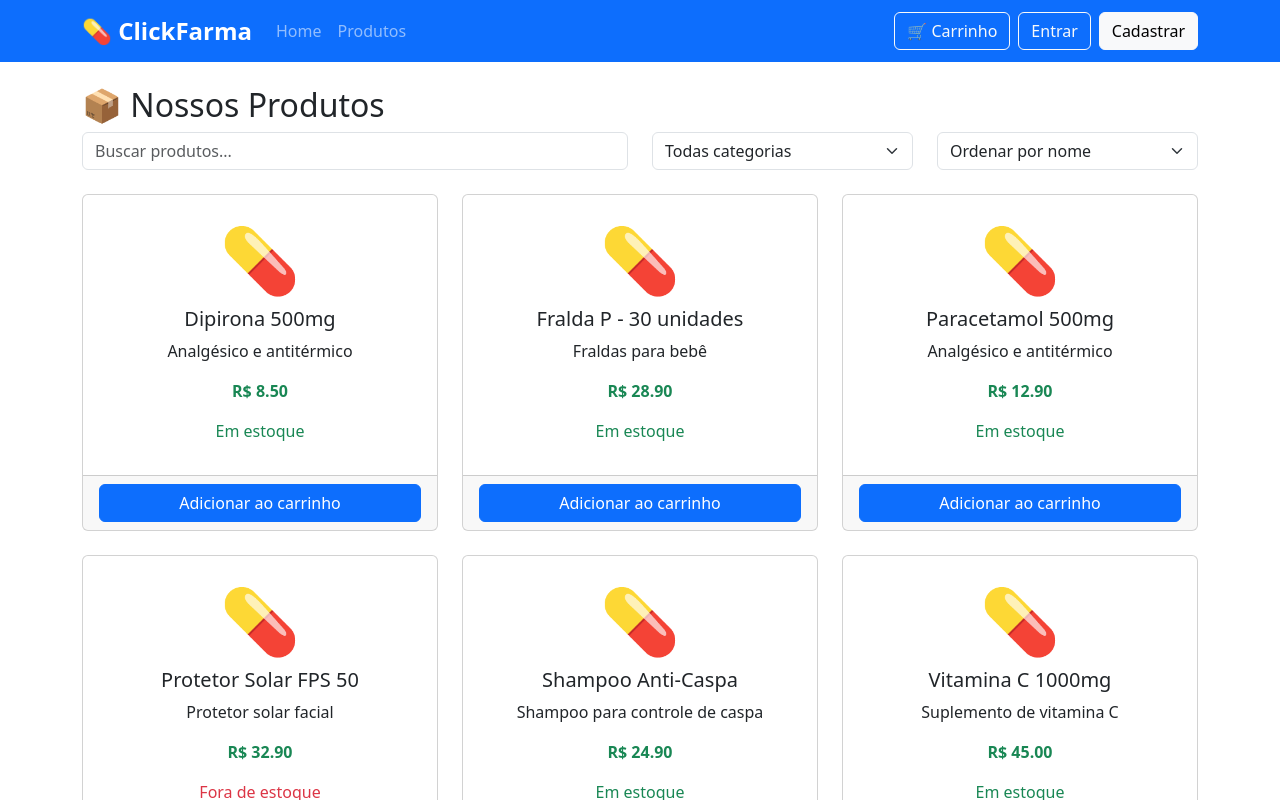
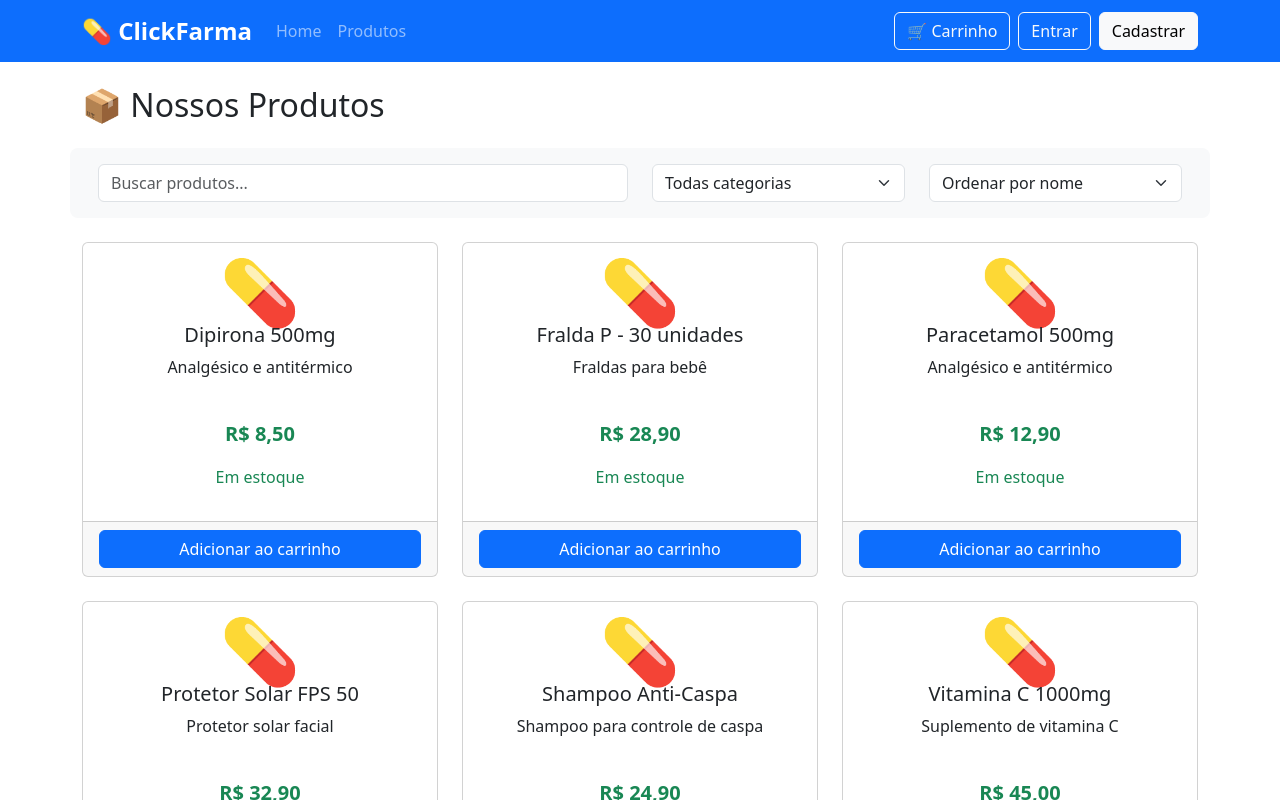
Before and after one commit to gustavsonbarros/clickfarma-frontend-vuejs, a Vue app: page /products in a window 1280 px wide. Shown: the top 800 px of the page. Built offline with nearby package versions, Linux system fonts and the light colour scheme.

Commit message:
US-201: feat: Visualizacao por categorias

```diff
--- a/src/views/Login.vue
+++ b/src/views/Login.vue
@@ -9,7 +9,7 @@
           <div class="card-body">
             <form @submit.prevent="handleLogin">
               <div class="mb-3">
-                <label class="form-label">Email</label>
+                <label class="form-label">Email:</label>
                 <input
                   type="email"
                   class="form-control"
@@ -18,7 +18,7 @@
                 >
               </div>
               <div class="mb-3">
-                <label class="form-label">Senha</label>
+                <label class="form-label">Senha:</label>
                 <input
                   type="password"
                   class="form-control"
@@ -35,7 +35,7 @@
               </button>
             </form>
             <div class="text-center mt-3">
-              <p>Não tem conta? <router-link to="/register">Cadastre-se</router-link></p>
+              <p>Não tem conta? <router-link to="/register">Cadastre-se:</router-link></p>
             </div>
           </div>
         </div>
--- /dev/null
+++ b/src/views/ProductCard.vue
@@ -0,0 +1,89 @@
+<template>
+  <div class="card h-100 product-card">
+    <div class="card-body text-center">
+      <div class="product-icon">💊</div>
+      <h5 class="card-title">{{ product.name }}</h5>
+      <p class="card-text product-description">{{ product.description }}</p>
+      <p class="text-success fw-bold product-price">R$ {{ formattedPrice }}</p>
+      <p :class="stockStatusClass">
+        {{ product.inStock ? 'Em estoque' : 'Fora de estoque' }}
+      </p>
+    </div>
+    <div class="card-footer">
+      <button
+        @click="handleAddToCart"
+        class="btn btn-primary w-100"
+        :disabled="!product.inStock"
+        :aria-label="`Adicionar ${product.name} ao carrinho`"
+      >
+        {{ product.inStock ? 'Adicionar ao carrinho' : 'Indisponível' }}
+      </button>
+    </div>
+  </div>
+</template>
+
+<script>
+export default {
+  name: 'ProductCard',
+  props: {
+    product: {
+      type: Object,
+      required: true,
+      validator: (product) => {
+        return (
+          product.id &&
+          product.name &&
+          product.description &&
+          typeof product.price === 'number' &&
+          typeof product.inStock === 'boolean'
+        )
+      }
+    }
+  },
+  computed: {
+    formattedPrice() {
+      return this.product.price.toFixed(2).replace('.', ',')
+    },
+    stockStatusClass() {
+      return {
+        'text-success': this.product.inStock,
+        'text-danger': !this.product.inStock
+      }
+    }
+  },
+  methods: {
+    handleAddToCart() {
+      this.$emit('add-to-cart', this.product)
+    }
+  }
+}
+</script>
+
+<style scoped>
+.product-card {
+  transition: transform 0.2s ease, box-shadow 0.2s ease;
+}
+
+.product-card:hover {
+  transform: translateY(-5px);
+  box-shadow: 0 4px 8px rgba(0,0,0,0.1);
+}
+
+.product-icon {
+  font-size: 4rem;
+  line-height: 1;
+}
+
+.product-description {
+  min-height: 48px;
+  overflow: hidden;
+  display: -webkit-box;
+  -webkit-line-clamp: 2;
+  line-clamp: 2;
+  -webkit-box-orient: vertical;
+}
+
+.product-price {
+  font-size: 1.25rem;
+}
+</style>
--- a/src/views/Products.vue
+++ b/src/views/Products.vue
@@ -1,18 +1,21 @@
 <template>
   <div class="container mt-4">
-    <h2>📦 Nossos Produtos</h2>
+    <h2 class="page-title">📦 Nossos Produtos</h2>
 
-    <div class="row mb-4">
+    <!-- Filtros e busca -->
+    <div class="row mb-4 filters-section">
       <div class="col-md-6">
         <input
-          v-model="searchTerm"
+          v-model.lazy="searchTerm"
           type="text"
           class="form-control"
           placeholder="Buscar produtos..."
+          aria-label="Buscar produtos"
+          @input="handleSearch"
         >
       </div>
       <div class="col-md-3">
-        <select v-model="filters.category" class="form-select">
+        <select v-model="filters.category" class="form-select" aria-label="Filtrar por categoria">
           <option value="">Todas categorias</option>
           <option v-for="cat in categories" :key="cat" :value="cat">
             {{ cat }}
@@ -20,84 +23,187 @@
         </select>
       </div>
       <div class="col-md-3">
-        <select v-model="filters.sortBy" class="form-select">
+        <select v-model="filters.sortBy" class="form-select" aria-label="Ordenar produtos">
           <option value="name">Ordenar por nome</option>
           <option value="price">Ordenar por preço</option>
         </select>
       </div>
     </div>
 
-    <div class="row">
-      <div v-for="product in filteredProducts" :key="product.id" class="col-md-4 mb-4">
-        <div class="card h-100">
-          <div class="card-body text-center">
-            <span style="font-size: 4rem;">💊</span>
-            <h5 class="card-title">{{ product.name }}</h5>
-            <p class="card-text">{{ product.description }}</p>
-            <p class="text-success fw-bold">R$ {{ product.price.toFixed(2) }}</p>
-            <p :class="{'text-success': product.inStock, 'text-danger': !product.inStock}">
-              {{ product.inStock ? 'Em estoque' : 'Fora de estoque' }}
-            </p>
+    <!-- Loading state -->
+    <div v-if="loading" class="text-center py-5">
+      <div class="spinner-border text-primary" role="status">
+        <span class="visually-hidden">Carregando...</span>
       </div>
-          <div class="card-footer">
-            <button
-              @click="addToCart(product)"
-              class="btn btn-primary w-100"
-              :disabled="!product.inStock"
+      <p class="mt-2">Carregando produtos...</p>
+    </div>
+
+    <!-- Mensagem de erro -->
+    <div v-else-if="error" class="alert alert-danger" role="alert">
+      {{ error }}
+    </div>
+
+    <!-- Lista de produtos -->
+    <div v-else-if="filteredProducts.length" class="row products-grid">
+      <div
+        v-for="product in sortedProducts"
+        :key="product.id"
+        class="col-md-4 mb-4"
       >
-              {{ product.inStock ? 'Adicionar ao carrinho' : 'Indisponível' }}
-            </button>
+        <ProductCard
+          :product="product"
+          @add-to-cart="addToCart"
+        />
       </div>
     </div>
-      </div>
+
+    <!-- Estado vazio -->
+    <div v-else class="text-center py-5 empty-state">
+      <p>Nenhum produto encontrado.</p>
+      <button
+        v-if="hasActiveFilters"
+        class="btn btn-outline-primary"
+        @click="clearFilters"
+      >
+        Limpar filtros
+      </button>
     </div>
   </div>
 </template>
 
 <script>
-import { mapState, mapGetters, mapActions } from 'vuex'
+import { mapState, mapActions } from 'vuex'
+import ProductCard from './ProductCard.vue'
 
 export default {
-  name: 'Products',
+  name: 'ProductsPage',
+  components: {
+    ProductCard
+  },
   data() {
     return {
       searchTerm: '',
       filters: {
         category: '',
         sortBy: 'name'
-      }
+      },
+      loading: false,
+      error: null,
+      searchTimeout: null
     }
   },
   computed: {
     ...mapState(['products', 'categories']),
+
+    // Filtra produtos por termo de busca e categoria
     filteredProducts() {
-      let filtered = this.products.filter(product => {
-        const matchesSearch = product.name.toLowerCase().includes(this.searchTerm.toLowerCase()) ||
+      if (!this.products.length) return []
+
+      return this.products.filter(product => {
+        const matchesSearch = this.searchTerm
+          ? product.name.toLowerCase().includes(this.searchTerm.toLowerCase()) ||
             product.description.toLowerCase().includes(this.searchTerm.toLowerCase())
-        const matchesCategory = !this.filters.category || product.category === this.filters.category
+          : true
+
+        const matchesCategory = this.filters.category
+          ? product.category === this.filters.category
+          : true
 
         return matchesSearch && matchesCategory
       })
+    },
 
-      // Ordenação
+    // Ordena os produtos filtrados
+    sortedProducts() {
+      if (!this.filteredProducts.length) return []
+
+      // Criar cópia para não mutar o estado original
+      const products = [...this.filteredProducts]
+
+      return products.sort((a, b) => {
         if (this.filters.sortBy === 'price') {
-        filtered.sort((a, b) => a.price - b.price)
+          return a.price - b.price
         } else {
-        filtered.sort((a, b) => a.name.localeCompare(b.name))
+          return a.name.localeCompare(b.name)
         }
+      })
+    },
 
-      return filtered
+    // Verifica se há filtros ativos
+    hasActiveFilters() {
+      return this.searchTerm || this.filters.category
     }
   },
   async mounted() {
-    await this.fetchProducts()
+    await this.loadProducts()
   },
   methods: {
     ...mapActions(['fetchProducts', 'addToCart']),
+
+    // Carrega produtos com tratamento de erro
+    async loadProducts() {
+      this.loading = true
+      this.error = null
+
+      try {
+        await this.fetchProducts()
+      } catch (err) {
+        console.error('Erro ao carregar produtos:', err)
+        this.error = 'Não foi possível carregar os produtos. Tente novamente mais tarde.'
+      } finally {
+        this.loading = false
+      }
+    },
+
+    // Adiciona debounce na busca
+    handleSearch() {
+      clearTimeout(this.searchTimeout)
+      this.searchTimeout = setTimeout(() => {
+        // Força atualização ao digitar (com lazy, só atualiza ao sair do campo)
+        this.$forceUpdate()
+      }, 300)
+    },
+
+    // Adiciona produto ao carrinho
     addToCart(product) {
       this.addToCart(product)
-      alert(`${product.name} adicionado ao carrinho!`)
+
+      // Poderia ser substituído por um toast/notificação mais elegante
+      this.$notify({
+        title: 'Adicionado ao carrinho',
+        message: `${product.name} adicionado com sucesso!`,
+        type: 'success'
+      })
+    },
+
+    // Limpa todos os filtros
+    clearFilters() {
+      this.searchTerm = ''
+      this.filters = {
+        category: '',
+        sortBy: 'name'
+      }
     }
   }
 }
 </script>
+
+<style scoped>
+.page-title {
+  margin-bottom: 1.5rem;
+}
+
+.filters-section {
+  background-color: #f8f9fa;
+  padding: 1rem;
+  border-radius: 0.5rem;
+}
+
+.products-grid {
+  transition: opacity 0.3s ease;
+}
+
+.empty-state {
+  color: #6c757d;
+}
+</style>
```
Lines whose indentation alone changed are shown as unchanged.
